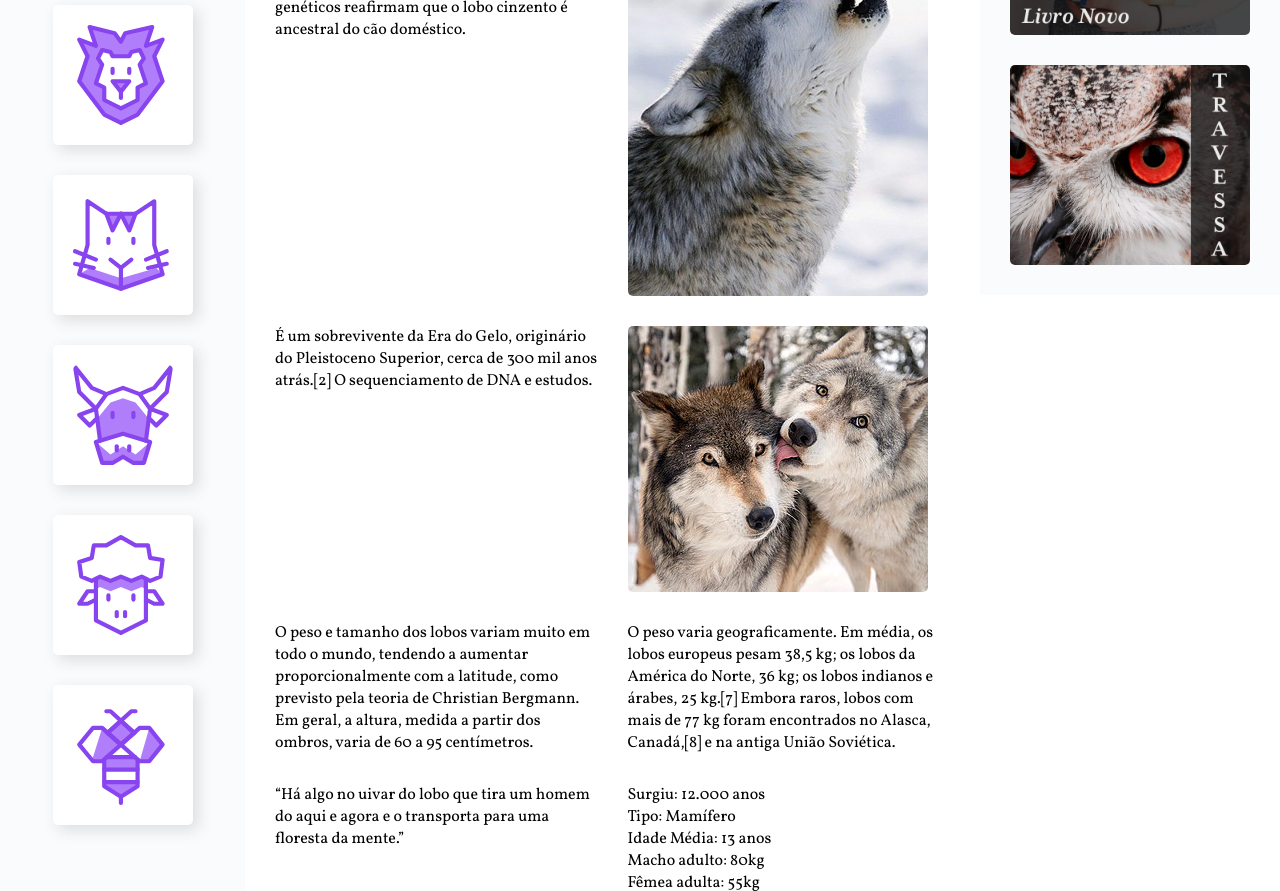
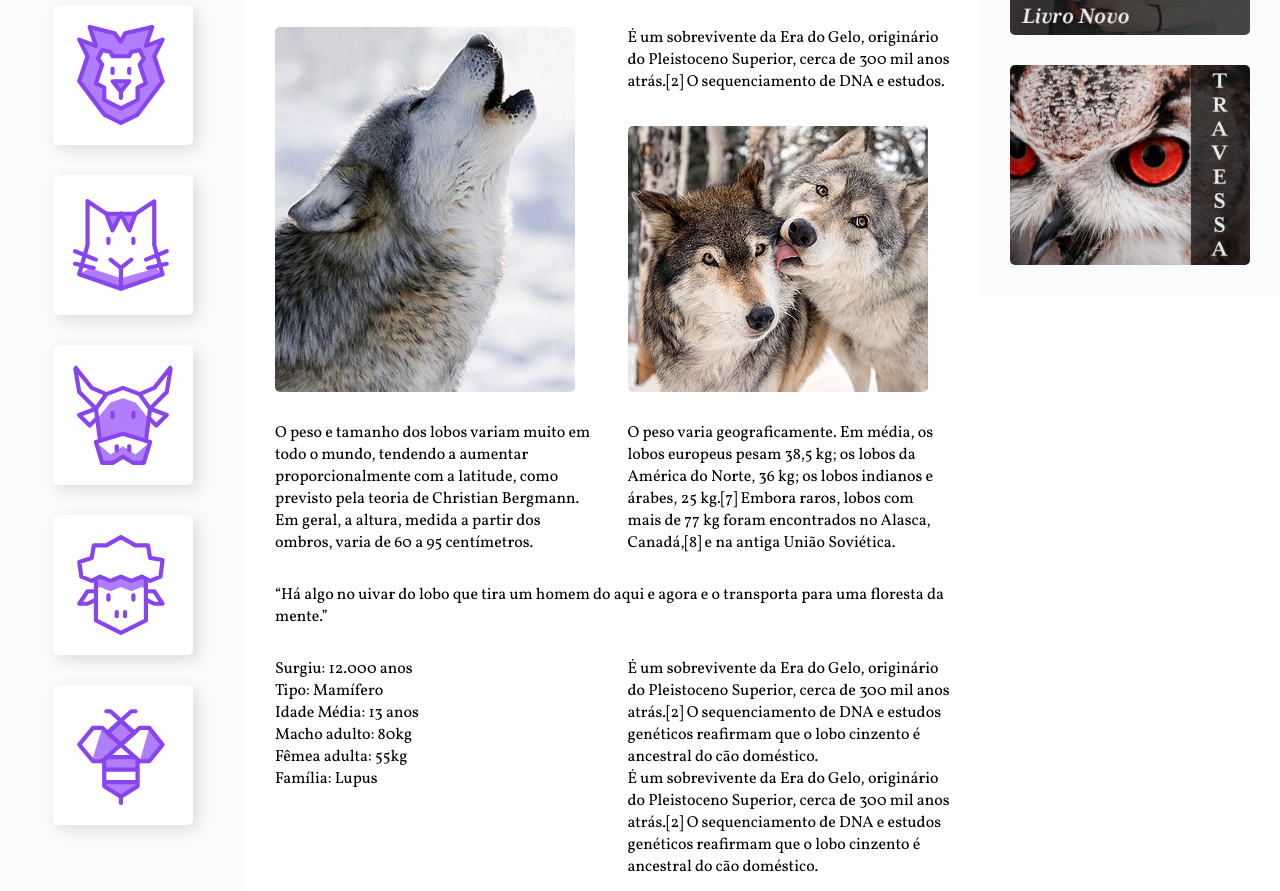
Before and after one commit to flaviare1s/wildbeast, a plain HTML site: page index.html in a window 1280 px wide. Shown: the part 300-1191 px from the top of the page. Drawn offline with Linux system fonts and the light colour scheme.

Commit message:
Fiz a estrutura de grid do conteúdo

```diff
--- a/css/style.css
+++ b/css/style.css
@@ -109,6 +109,19 @@ img {
     gap: 30px;
 }
 
+.col-wide {
+    grid-column: 1 / -1;
+}
+
+.imagem-1 {
+    grid-row: span 2;
+    align-self: end;
+}
+
+.imagem-2 {
+    align-self: end;
+}
+
 /* Anuncios */
 
 .anuncios {
--- a/index.html
+++ b/index.html
@@ -50,19 +50,19 @@
         </div>
       </div>
 
-      <p>É um sobrevivente da Era do Gelo, originário do Pleistoceno Superior, cerca de 300 mil anos atrás.[2] O sequenciamento de DNA e estudos genéticos reafirmam que o lobo cinzento é ancestral do cão doméstico.</p>
+      <p class="col-wide">É um sobrevivente da Era do Gelo, originário do Pleistoceno Superior, cerca de 300 mil anos atrás.[2] O sequenciamento de DNA e estudos genéticos reafirmam que o lobo cinzento é ancestral do cão doméstico.</p>
 
-      <img src="./img/wolf1.jpg" alt="wolf 1">
+      <img class="imagem-1" src="./img/wolf1.jpg" alt="wolf 1">
 
       <p>É um sobrevivente da Era do Gelo, originário do Pleistoceno Superior, cerca de 300 mil anos atrás.[2] O sequenciamento de DNA e estudos.</p>
 
-      <img src="img/wolf2.jpg" alt="Wolf 2">
+      <img class="imagem-2" src="img/wolf2.jpg" alt="Wolf 2">
 
       <p>O peso e tamanho dos lobos variam muito em todo o mundo, tendendo a aumentar proporcionalmente com a latitude, como previsto pela teoria de Christian Bergmann. Em geral, a altura, medida a partir dos ombros, varia de 60 a 95 centímetros.</p>
 
       <p>O peso varia geograficamente. Em média, os lobos europeus pesam 38,5 kg; os lobos da América do Norte, 36 kg; os lobos indianos e árabes, 25 kg.[7] Embora raros, lobos com mais de 77 kg foram encontrados no Alasca, Canadá,[8] e na antiga União Soviética.</p>
 
-      <blockquote class="citacao">
+      <blockquote class="citacao col-wide">
         <p>“Há algo no uivar do lobo que tira um homem do aqui e agora e o transporta para uma floresta da mente.”</p>
       </blockquote>
 
@@ -80,7 +80,7 @@
         <p>É um sobrevivente da Era do Gelo, originário do Pleistoceno Superior, cerca de 300 mil anos atrás.[2] O sequenciamento de DNA e estudos genéticos reafirmam que o lobo cinzento é ancestral do cão doméstico.</p>
       </div>
 
-      <img src="img/wolf3.jpg" alt="Wolf 3">
+      <img class="col-wide" src="img/wolf3.jpg" alt="Wolf 3">
     </main>
 
     <aside>
```
